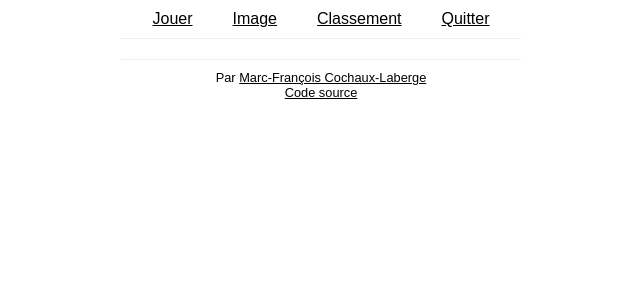
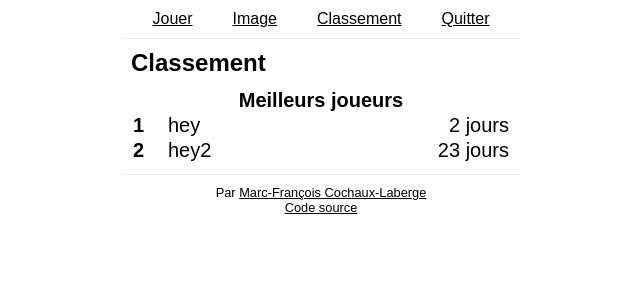
Before and after one commit to mfcochauxlaberge/jeu-du-31-client, a React app: page /rank in a window 1280 px wide. Shown: the top 300 px of the page, without its empty margins (319-959 px from the left). Built offline with nearby package versions, Linux system fonts and the light colour scheme; a web font is replaced by a local one.

Commit message:
Add rank page

```diff
--- a/src/App.jsx
+++ b/src/App.jsx
@@ -5,6 +5,7 @@ import AppStyles from './styles/pages/App.scss'
 
 import Play from './pages/Play.jsx'
 import Image from './pages/Image.jsx'
+import Rank from './pages/Rank.jsx'
 
 class App extends React.Component {
   render() {
@@ -32,6 +33,7 @@ class App extends React.Component {
           {/* <Route path="/start" exact component={Start} /> */}
           <Route path="/play" exact component={Play} />
           <Route path="/image" exact component={Image} />
+          <Route path="/rank" exact component={Rank} />
           {/* <Route path="/admin" exact component={Vote} /> */}
         </div>
         <footer id={AppStyles['footer']}>
--- /dev/null
+++ b/src/pages/Rank.jsx
@@ -0,0 +1,57 @@
+import React from 'react'
+
+import RankStyles from '../styles/pages/Rank.scss'
+
+class Rank extends React.Component {
+  constructor(props) {
+    super(props)
+
+    this.state = {
+      players: [
+        {
+          name: 'hey',
+          score: 2,
+        },
+        {
+          name: 'hey2',
+          score: 23,
+        },
+      ],
+    }
+  }
+
+  render() {
+    let n = 1
+
+    return (
+      <React.Fragment>
+        <h2>Classement</h2>
+        {this.state.players.length === 0 && (
+          <span>Pas de joueurs pour le moment.</span>
+        )}
+        {this.state.players.length !== 0 && (
+          <table id={RankStyles['rank']}>
+            <thead>
+              <tr>
+                <th colSpan="3">Meilleurs joueurs</th>
+              </tr>
+            </thead>
+            <tbody>
+              {this.state.players.map(player => {
+                return (
+                  <tr key={Math.random()}>
+                    <td>{n++}</td>
+                    <td>{player.name || 'Erreur'}</td>
+                    <td>{player.score || '-1'} jours</td>
+                  </tr>
+                )
+              })}
+            </tbody>
+          </table>
+        )}
+      </React.Fragment>
+    )
+  }
+}
+
+export default Rank
--- /dev/null
+++ b/src/styles/pages/Rank.scss
@@ -0,0 +1,13 @@
+#rank {
+  font-size: 20px;
+
+  tr {
+    td:first-child {
+      font-weight: bold;
+    }
+
+    td:nth-child(3) {
+      text-align: right;
+    }
+  }
+}
```
